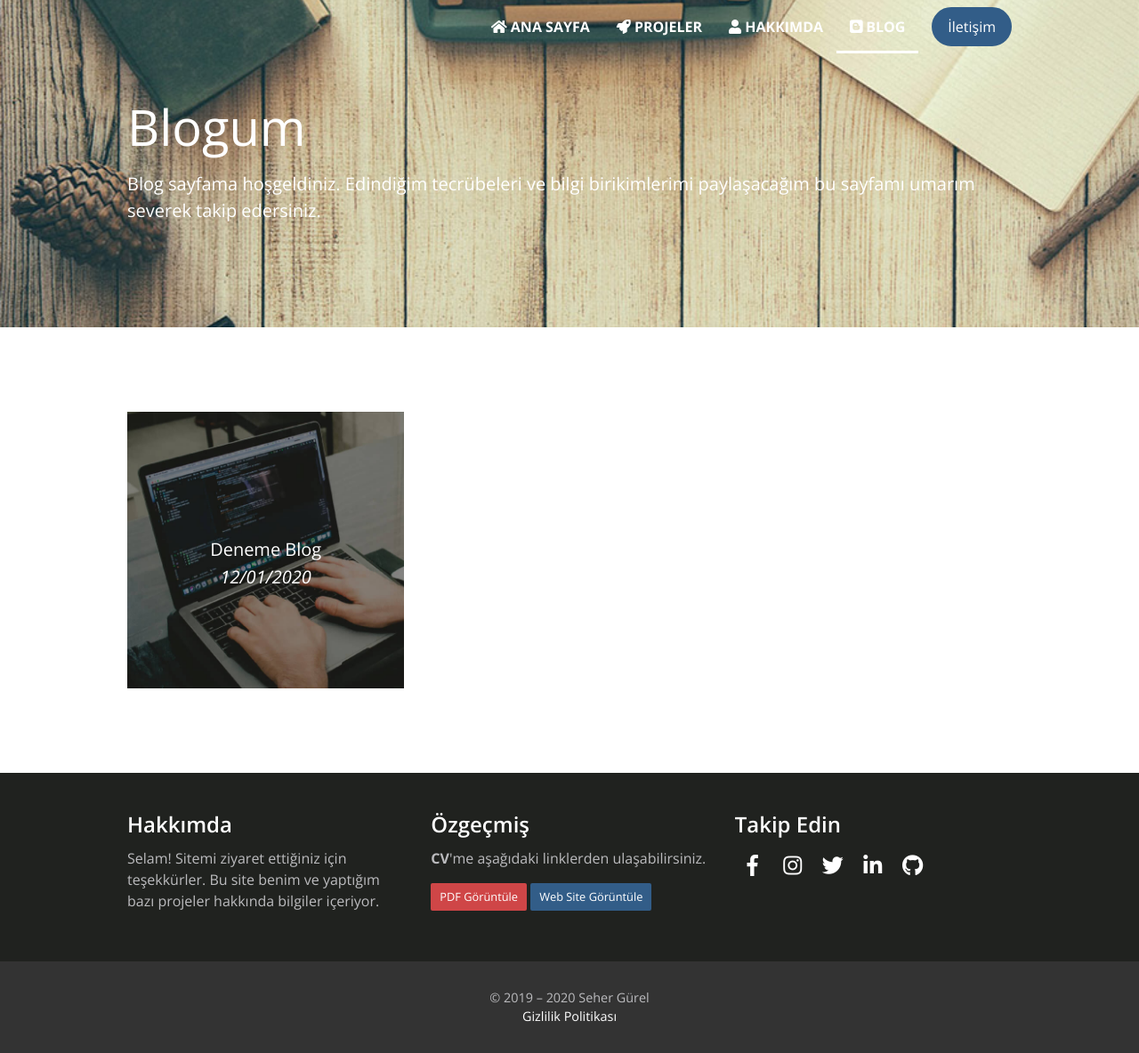
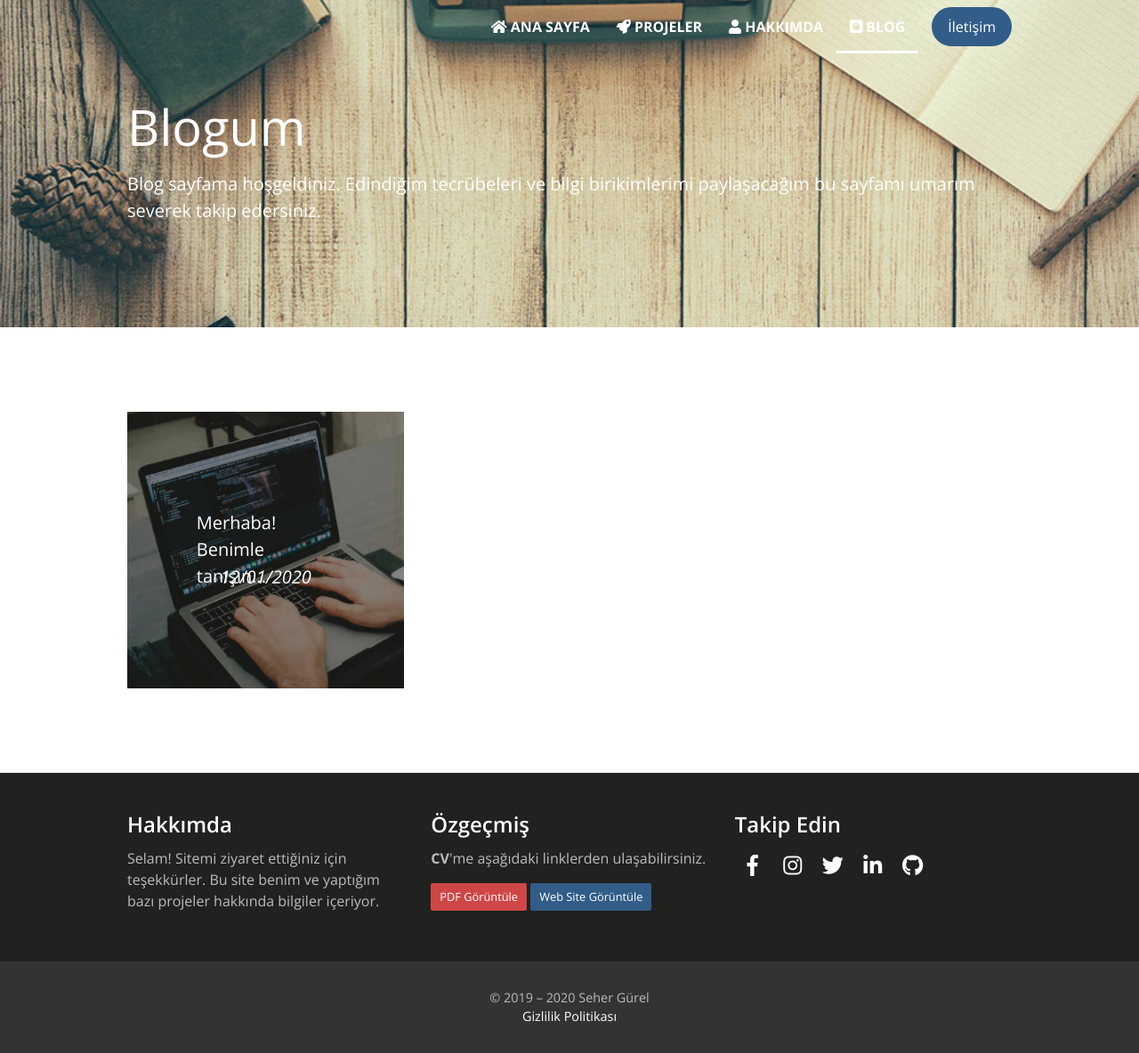
Before and after one commit to shrgrl/shrgrl.github.io, a Jekyll site: the page built from _pages/blog.html, in a window 1280 px wide and 1184 px high. Shown: the whole window at 89% size. Built offline with Jekyll 4.4.1, drawn with Linux system fonts in a browser that asks for light colours; nearby versions of some CDN libraries.

Commit message:
Update blog.html

```diff
--- a/_pages/blog.html
+++ b/_pages/blog.html
@@ -17,7 +17,7 @@ font-awesome: fab fa-blogger
       <div class="thumb">
         <figure>
           <img src="{{ base }}/assets/images/projects/web.jpg" alt="Deneme" class="img-fluid">
-          <figcaption class="txt-size-lead">Deneme Blog</figcaption>
+          <figcaption class="txt-size-lead">Merhaba! Benimle tanışın...</figcaption>
           <p class="txt-size-lead">12/01/2020</p>
 
         </figure>
```
